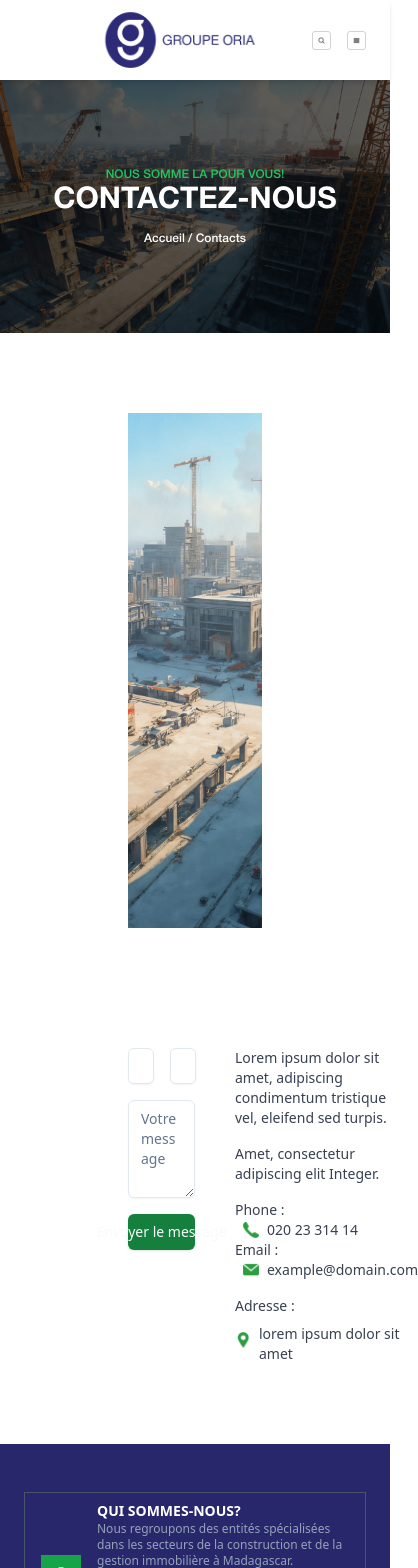
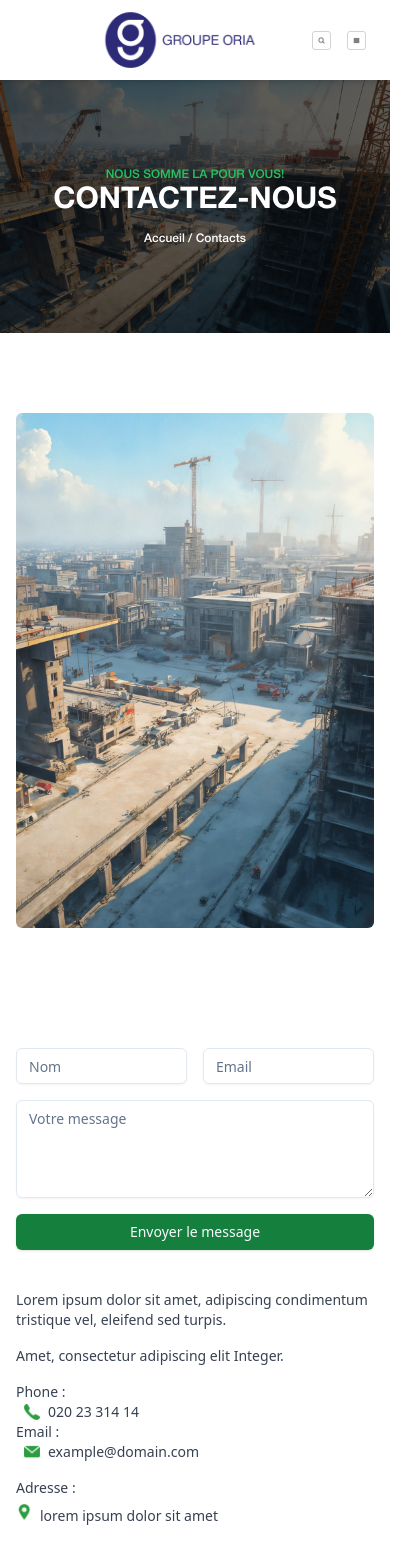
Before and after one commit to SylvHardDev/site-oria, a React (Vite) app: page /contact in a window 390 px wide. Shown: the top 1568 px of the page, 418 px wide, since content can reach past the window. Built offline with nearby package versions, Linux system fonts and the light colour scheme.

Commit message:
fix: resp contact

```diff
--- a/src/components/Contact/ContactForm.jsx
+++ b/src/components/Contact/ContactForm.jsx
@@ -1,20 +1,18 @@
-import { Button } from "../ui/button"
-import { Input } from "../ui/input"
-import { Textarea } from "../ui/textarea"
-import phone from "../../assets/icons/phone-vert.png"
-import mail from "../../assets/icons/MAIL.png"
-import maps from "../../assets/icons/location-vert.png"
+import mail from "../../assets/icons/MAIL.png";
+import maps from "../../assets/icons/location-vert.png";
+import phone from "../../assets/icons/phone-vert.png";
+import { Button } from "../ui/button";
+import { Input } from "../ui/input";
+import { Textarea } from "../ui/textarea";
 
 function ContactForm() {
   return (
-
-    <div className="text-sm items-center justify-center w-full py-10 px-32 ">
+    <div className="text-sm items-center justify-center w-full py-10 px-4 md:px-32 ">
       <div className="container mx-auto pb-10 lg:flex lg:space-x-10 lg:items-start">
-
         {/* Section Formulaire et informations de contact */}
-        <div className="flex gap-10 w-full mx-auto my-auto">
+        <div className="flex flex-col md:flex-row gap-10 w-full mx-auto my-auto">
           {/* Formulaire de contact */}
-          <form className="space-y-4 w-1/2">
+          <form className="space-y-4 lg:w-1/2">
             <div className="flex space-x-4">
               <Input
                 label="Nom"
@@ -48,11 +46,10 @@ function ContactForm() {
             {/* Texte d'introduction */}
             <div className="space-y-4 text-gray-700">
               <p>
-                Lorem ipsum dolor sit amet, adipiscing condimentum tristique vel, eleifend sed turpis.
+                Lorem ipsum dolor sit amet, adipiscing condimentum tristique
+                vel, eleifend sed turpis.
               </p>
-              <p>
-                Amet, consectetur adipiscing elit Integer.
-              </p>
+              <p>Amet, consectetur adipiscing elit Integer.</p>
             </div>
 
             {/* Informations de contact */}
@@ -94,7 +91,7 @@ function ContactForm() {
         </div>
       </div>
     </div>
-  )
+  );
 }
 
-export default ContactForm
+export default ContactForm;
--- a/src/components/Contact/SectionImage.jsx
+++ b/src/components/Contact/SectionImage.jsx
@@ -1,9 +1,9 @@
 function SectionImage() {
   return (
-    <div className="px-32 py-20 h-[80vh]">
-      <div className="bg-image h-full w-full"></div>
+    <div className="px-4 md:px-32 py-20 h-[80vh] ">
+      <div className="bg-image h-full w-full rounded-md"></div>
     </div>
-  )
+  );
 }
 
-export default SectionImage
+export default SectionImage;
```
